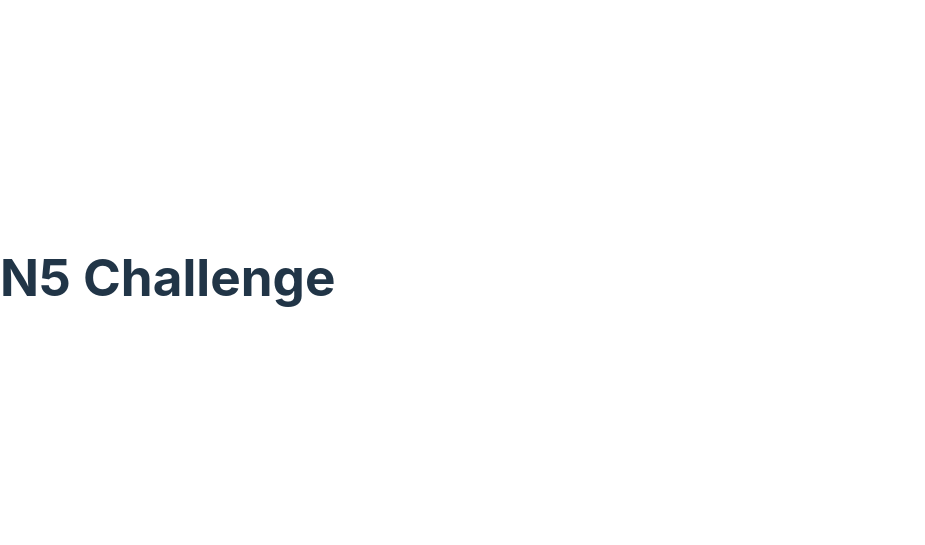
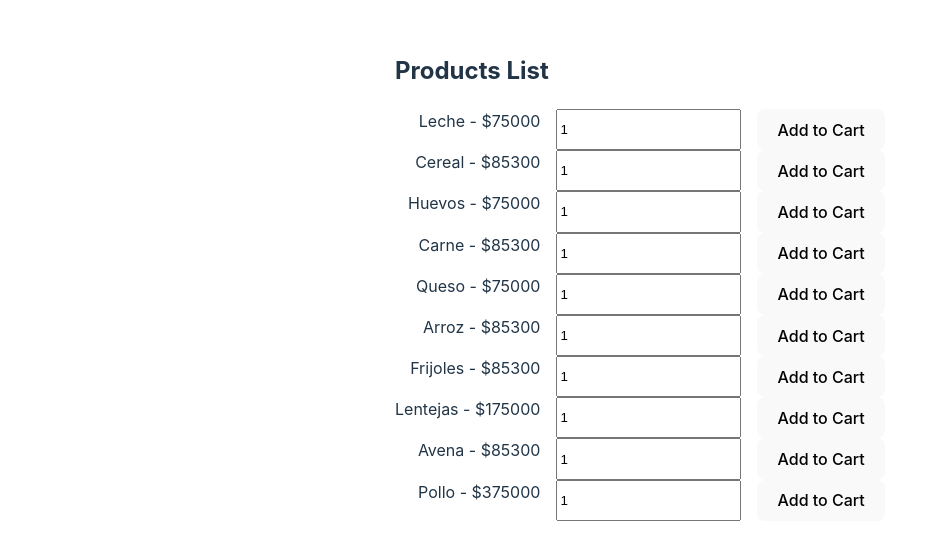
Before and after one commit to MartinDCalderonP/n5-challenge, a React (Vite) app: page / in a window 1280 px wide. Shown: the part 123-668 px from the top of the page, without its empty margins (0-925 px from the left). Built offline with nearby package versions, Linux system fonts and the light colour scheme.

Commit message:
chore: Update App component to use ProductsList

```diff
--- /dev/null
+++ b/src/App.module.scss
@@ -0,0 +1,7 @@
+.container {
+  align-items: center;
+  display: flex;
+  height: 100vh;
+  justify-content: center;
+  width: 100vw;
+}
--- a/src/App.tsx
+++ b/src/App.tsx
@@ -1,5 +1,12 @@
+import styles from './App.module.scss'
+import ProductsList from './components/ProductsList'
+
 const App = () => {
-  return <h1>N5 Challenge</h1>
+  return (
+    <main className={styles.container}>
+      <ProductsList />
+    </main>
+  )
 }
 
 export default App
```
